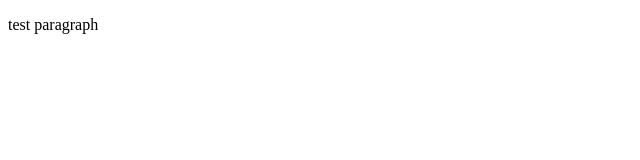
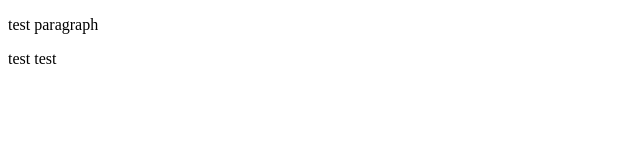
Before and after one commit to lukannozadze/Git-Course, a plain HTML site: page index.html in a window 1280 px wide. Shown: the full height of the page, 0-640 px from the left. Drawn offline with Linux system fonts and the light colour scheme.

Commit message:
add span on index page

```diff
--- a/index.html
+++ b/index.html
@@ -7,5 +7,6 @@
   </head>
   <body>
     <p>test paragraph</p>
+    <span>test test</span>
   </body>
 </html>
```
